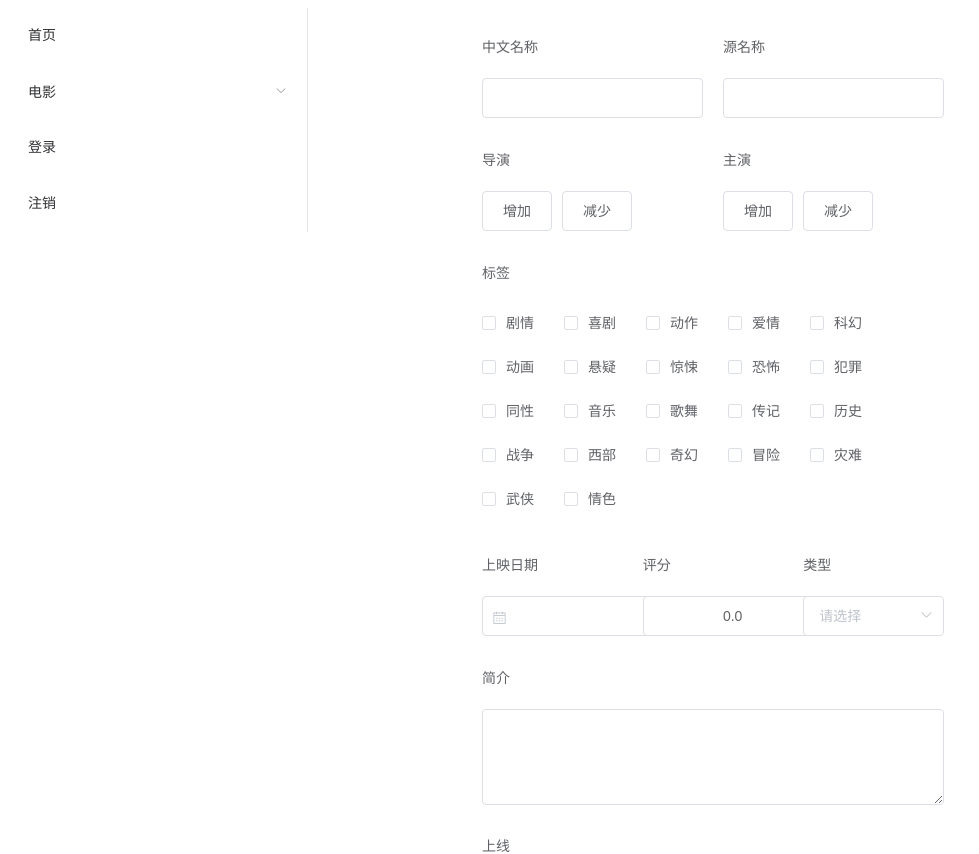
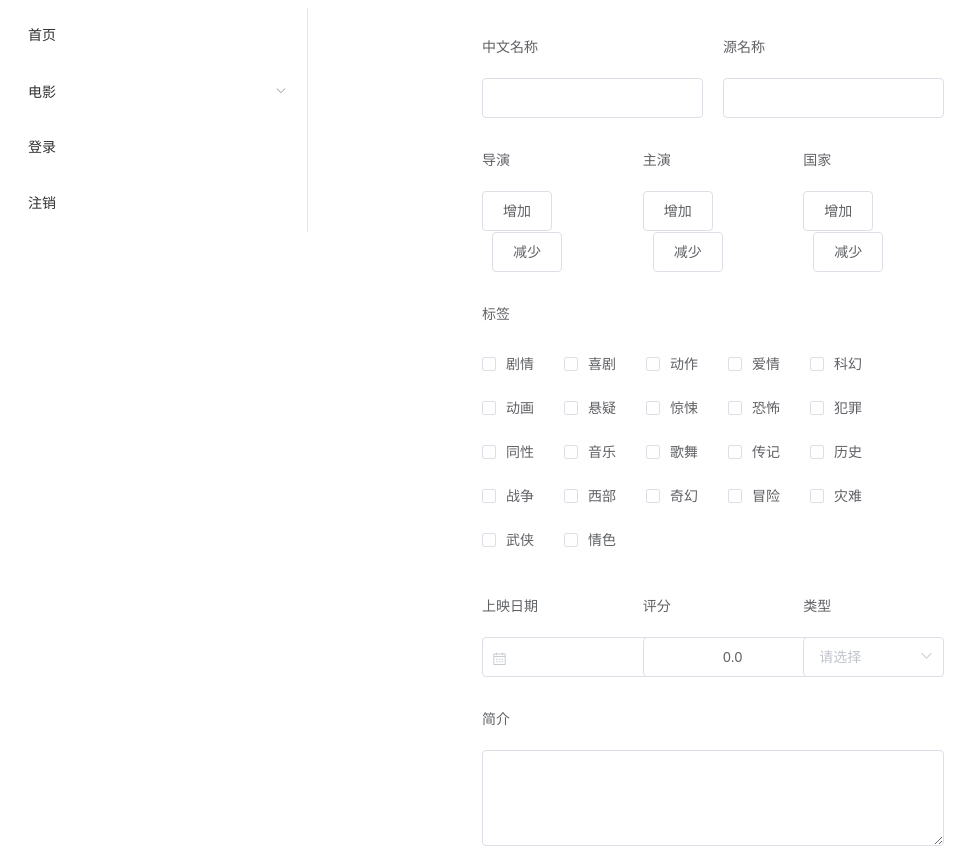
Before and after one commit to mflix/administer, a Vue app: page /movie/editor in a window 1280 px wide. Shown: the top 854 px of the page, without its empty margins (0-979 px from the left). Built offline with nearby package versions, Linux system fonts and the light colour scheme.

Commit message:
国家属性。

```diff
--- a/package.json
+++ b/package.json
@@ -3,7 +3,7 @@
   "version": "0.1.0",
   "private": true,
   "scripts": {
-    "serve": "vue-cli-service serve",
+    "serve": "vue-cli-service serve --port 8090",
     "build": "vue-cli-service build",
     "lint": "vue-cli-service lint"
   },
--- a/src/views/MovieEditor.vue
+++ b/src/views/MovieEditor.vue
@@ -15,7 +15,7 @@
           </el-col>
         </el-row>
         <el-row :gutter="20">
-          <el-col :span="12">
+          <el-col :span="8">
             <el-form-item label="导演">
               <el-button v-on:click="movie.directors.push({})">增加</el-button>
               <el-button v-on:click="movie.directors.pop()">减少</el-button>
@@ -24,13 +24,22 @@
               <el-input v-model="director.name"></el-input>
             </el-form-item>
           </el-col>
-          <el-col :span="12">
+          <el-col :span="8">
             <el-form-item label="主演">
               <el-button v-on:click="movie.starrings.push({})">增加</el-button>
               <el-button v-on:click="movie.starrings.pop()">减少</el-button>
             </el-form-item>
             <el-form-item v-for="(starring, index) in movie.starrings" v-bind:key="index">
               <el-input v-model="starring.name"></el-input>
+            </el-form-item>
+          </el-col>
+          <el-col :span="8">
+            <el-form-item label="国家">
+              <el-button v-on:click="movie.countries.push({})">增加</el-button>
+              <el-button v-on:click="movie.countries.pop()">减少</el-button>
+            </el-form-item>
+            <el-form-item v-for="(country, index) in movie.countries" v-bind:key="index">
+              <el-input v-model="country.name"></el-input>
             </el-form-item>
           </el-col>
         </el-row>
@@ -117,6 +126,7 @@ export default {
       movie: {
         id: 1,
         chineseName: "",
+        countries: [],
         directors: [],
         introduction: "",
         launches: [],
```
